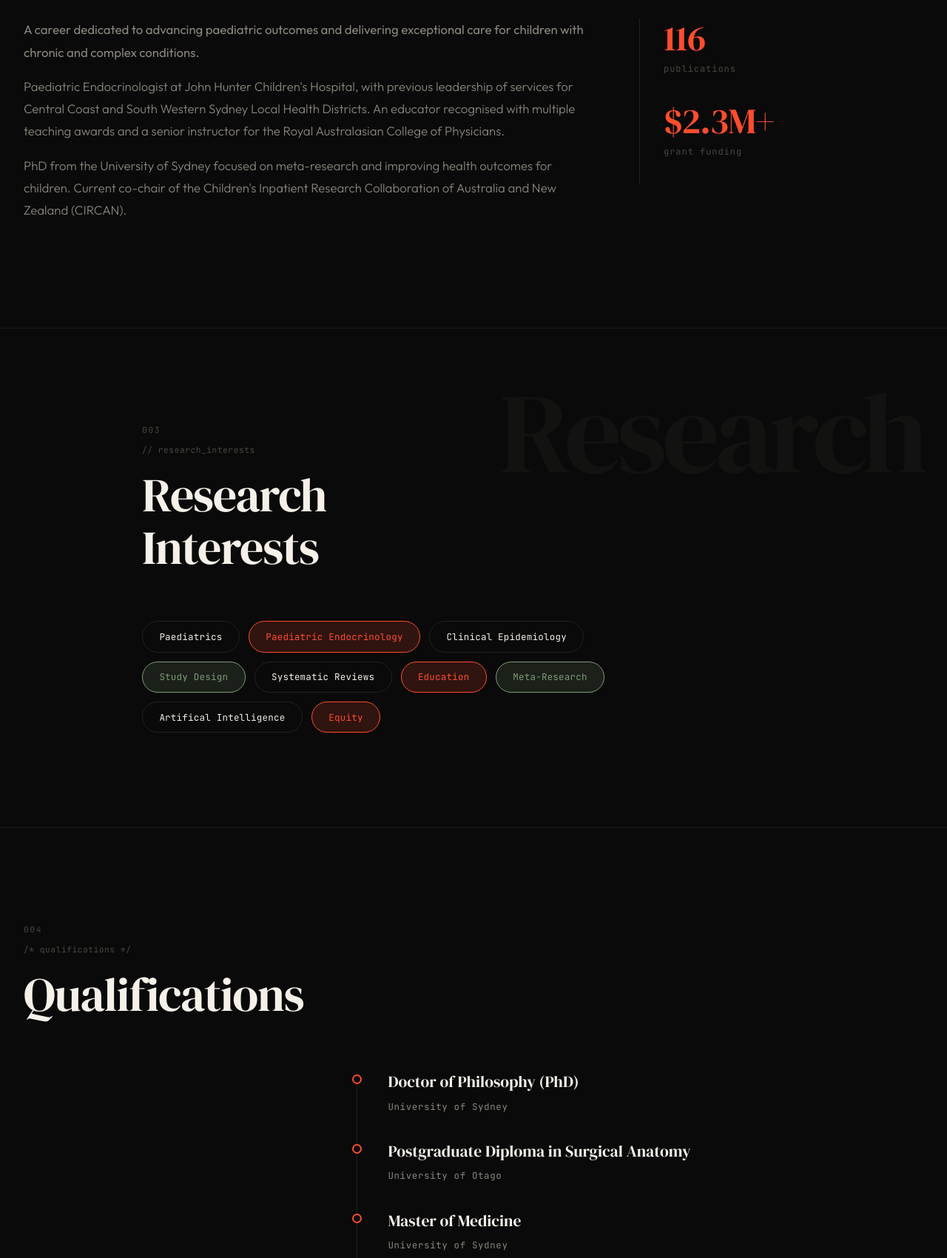
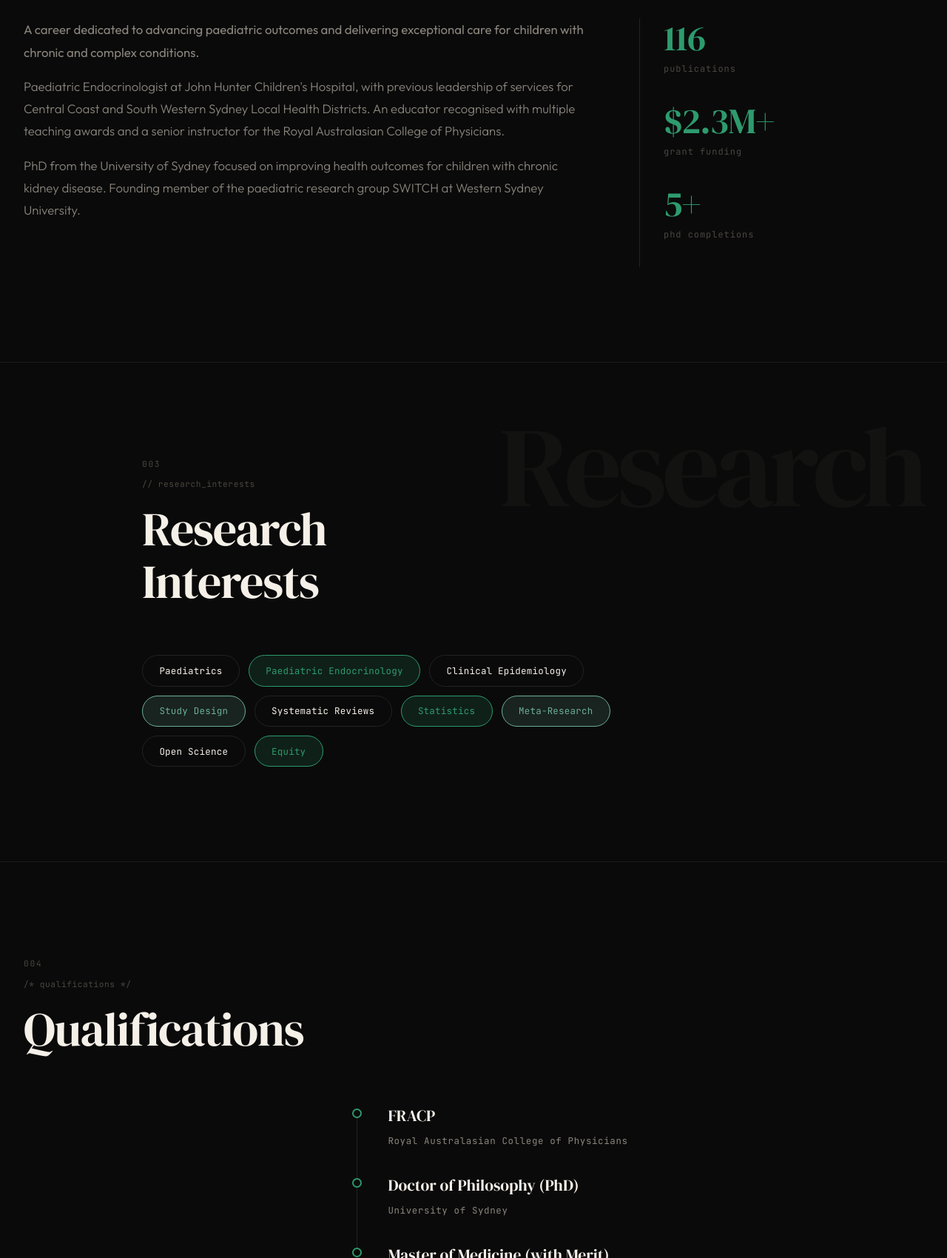
Before and after one commit to richardmcgee/richardmcgee.github.io, a plain HTML site: page index.html in a window 1280 px wide. Shown: the part 1100-2800 px from the top of the page at 74% size. Drawn offline with Linux system fonts and the light colour scheme.

Commit message:
Update: green theme, qualifications reorder, remove phone, selected awards

```diff
--- a/app.js
+++ b/app.js
@@ -40,7 +40,7 @@
         vy: (Math.random() - 0.5) * 0.3,
         radius: Math.random() * 1.5 + 0.5,
         color: Math.random() > 0.7
-          ? (Math.random() > 0.5 ? 'rgba(255, 77, 46, 0.6)' : 'rgba(125, 155, 118, 0.5)')
+          ? (Math.random() > 0.5 ? 'rgba(45, 155, 110, 0.6)' : 'rgba(107, 176, 152, 0.5)')
           : 'rgba(245, 240, 232, 0.15)',
         baseX: 0,
         baseY: 0,
@@ -101,8 +101,8 @@
     // Draw connections between close particles
     const connectionDist = 120;
     const accentLine = document.documentElement.getAttribute('data-theme') === 'light'
-      ? 'rgba(212, 57, 30, ALPHA)'
-      : 'rgba(255, 77, 46, ALPHA)';
+      ? 'rgba(31, 122, 84, ALPHA)'
+      : 'rgba(45, 155, 110, ALPHA)';
     const defaultLine = document.documentElement.getAttribute('data-theme') === 'light'
       ? 'rgba(10, 10, 10, ALPHA)'
       : 'rgba(245, 240, 232, ALPHA)';
@@ -114,7 +114,7 @@
         const dist = Math.sqrt(dx * dx + dy * dy);
         if (dist < connectionDist) {
           const alpha = ((1 - dist / connectionDist) * 0.12).toFixed(3);
-          const isAccent = particles[i].color.includes('255, 77') || particles[j].color.includes('255, 77');
+          const isAccent = particles[i].color.includes('45, 155') || particles[j].color.includes('45, 155');
           ctx.strokeStyle = isAccent
             ? accentLine.replace('ALPHA', alpha)
             : defaultLine.replace('ALPHA', alpha);
--- a/index.html
+++ b/index.html
@@ -84,7 +84,7 @@
       <div class="about__col about__col--main reveal">
         <p class="about__lead">A career dedicated to advancing paediatric outcomes and delivering exceptional care for children with chronic and complex conditions.</p>
         <p>Paediatric Endocrinologist at John Hunter Children's Hospital, with previous leadership of services for Central Coast and South Western Sydney Local Health Districts. An educator recognised with multiple teaching awards and a senior instructor for the Royal Australasian College of Physicians.</p>
-        <p>PhD from the University of Sydney focused on meta-research and improving health outcomes for children. Current co-chair of the Children's Inpatient Research Collaboration of Australia and New Zealand (CIRCAN).</p>
+        <p>PhD from the University of Sydney focused on improving health outcomes for children with chronic kidney disease. Founding member of the paediatric research group SWITCH at Western Sydney University.</p>
       </div>
       <div class="about__col about__col--side reveal">
         <div class="about__stat">
@@ -94,6 +94,11 @@
         <div class="about__stat">
           <span class="about__stat-number">$2.3M+</span>
           <span class="about__stat-label mono">grant funding</span>
+        </div>
+        <div class="about__stat">
+          <span class="about__stat-number">5+</span>
+          <span class="about__stat-label mono">PhD completions</span>
+        </div>
       </div>
     </div>
   </section>
@@ -111,9 +116,9 @@
       <span class="tag">Clinical Epidemiology</span>
       <span class="tag tag--green">Study Design</span>
       <span class="tag">Systematic Reviews</span>
-      <span class="tag tag--accent">Education</span>
+      <span class="tag tag--accent">Statistics</span>
       <span class="tag tag--green">Meta-Research</span>
-      <span class="tag">Artifical Intelligence</span>
+      <span class="tag">Open Science</span>
       <span class="tag tag--accent">Equity</span>
     </div>
   </section>
@@ -129,7 +134,21 @@
       <div class="qual__item reveal">
         <div class="qual__marker" aria-hidden="true"></div>
         <div class="qual__content">
+          <h3 class="qual__degree">FRACP</h3>
+          <p class="qual__inst mono">Royal Australasian College of Physicians</p>
+        </div>
+      </div>
+      <div class="qual__item reveal">
+        <div class="qual__marker" aria-hidden="true"></div>
+        <div class="qual__content">
           <h3 class="qual__degree">Doctor of Philosophy (PhD)</h3>
+          <p class="qual__inst mono">University of Sydney</p>
+        </div>
+      </div>
+      <div class="qual__item reveal">
+        <div class="qual__marker" aria-hidden="true"></div>
+        <div class="qual__content">
+          <h3 class="qual__degree">Master of Medicine (with Merit)</h3>
           <p class="qual__inst mono">University of Sydney</p>
         </div>
       </div>
@@ -143,15 +162,15 @@
       <div class="qual__item reveal">
         <div class="qual__marker" aria-hidden="true"></div>
         <div class="qual__content">
-          <h3 class="qual__degree">Master of Medicine</h3>
+          <h3 class="qual__degree">Diploma in Child Health</h3>
           <p class="qual__inst mono">University of Sydney</p>
         </div>
       </div>
       <div class="qual__item reveal">
         <div class="qual__marker" aria-hidden="true"></div>
         <div class="qual__content">
-          <h3 class="qual__degree">Diploma in Child Health</h3>
-          <p class="qual__inst mono">University of Sydney</p>
+          <h3 class="qual__degree">BMedSci, MB BCH BAO</h3>
+          <p class="qual__inst mono">University College Cork</p>
         </div>
       </div>
     </div>
@@ -284,8 +303,8 @@
   <section class="section awards" id="awards">
     <div class="section__header">
       <span class="section__line-num mono" aria-hidden="true">007</span>
-      <span class="section__comment mono" aria-hidden="true">// awards.sort(date)</span>
-      <h2 class="section__title">Awards</h2>
+      <span class="section__comment mono" aria-hidden="true">// awards.select()</span>
+      <h2 class="section__title">Selected Awards</h2>
     </div>
     <div class="awards__list">
       <div class="awards__item reveal">
@@ -406,10 +425,6 @@
         <a href="mailto:richard.mcgee@newcastle.edu.au" class="contact__value">richard.mcgee@newcastle.edu.au</a>
       </div>
       <div class="contact__item reveal">
-        <span class="contact__label mono">phone</span>
-        <a href="tel:0243484129" class="contact__value">02 4348 4129</a>
-      </div>
-      <div class="contact__item reveal">
         <span class="contact__label mono">university</span>
         <a href="https://www.newcastle.edu.au/profile/richard-mcgee" target="_blank" rel="noopener noreferrer" class="contact__value">University of Newcastle Profile <span class="mono">↗</span></a>
       </div>
--- a/style.css
+++ b/style.css
@@ -12,10 +12,10 @@
   --text: #f5f0e8;
   --text-muted: #8a857d;
   --text-dim: #4a4740;
-  --accent: #ff4d2e;
-  --accent-glow: rgba(255, 77, 46, 0.15);
-  --green: #7d9b76;
-  --green-glow: rgba(125, 155, 118, 0.15);
+  --accent: #2d9b6e;
+  --accent-glow: rgba(45, 155, 110, 0.15);
+  --green: #6bb098;
+  --green-glow: rgba(107, 176, 152, 0.15);
   --border: #222222;
   --border-light: #1a1a1a;
 
@@ -45,10 +45,10 @@
   --text: #0a0a0a;
   --text-muted: #6b665e;
   --text-dim: #b0ab9f;
-  --accent: #d4391e;
-  --accent-glow: rgba(212, 57, 30, 0.1);
-  --green: #5a7d53;
-  --green-glow: rgba(90, 125, 83, 0.1);
+  --accent: #1f7a54;
+  --accent-glow: rgba(31, 122, 84, 0.1);
+  --green: #4a9e7e;
+  --green-glow: rgba(74, 158, 126, 0.1);
   --border: #d5d0c8;
   --border-light: #e0dbd3;
 }
```
